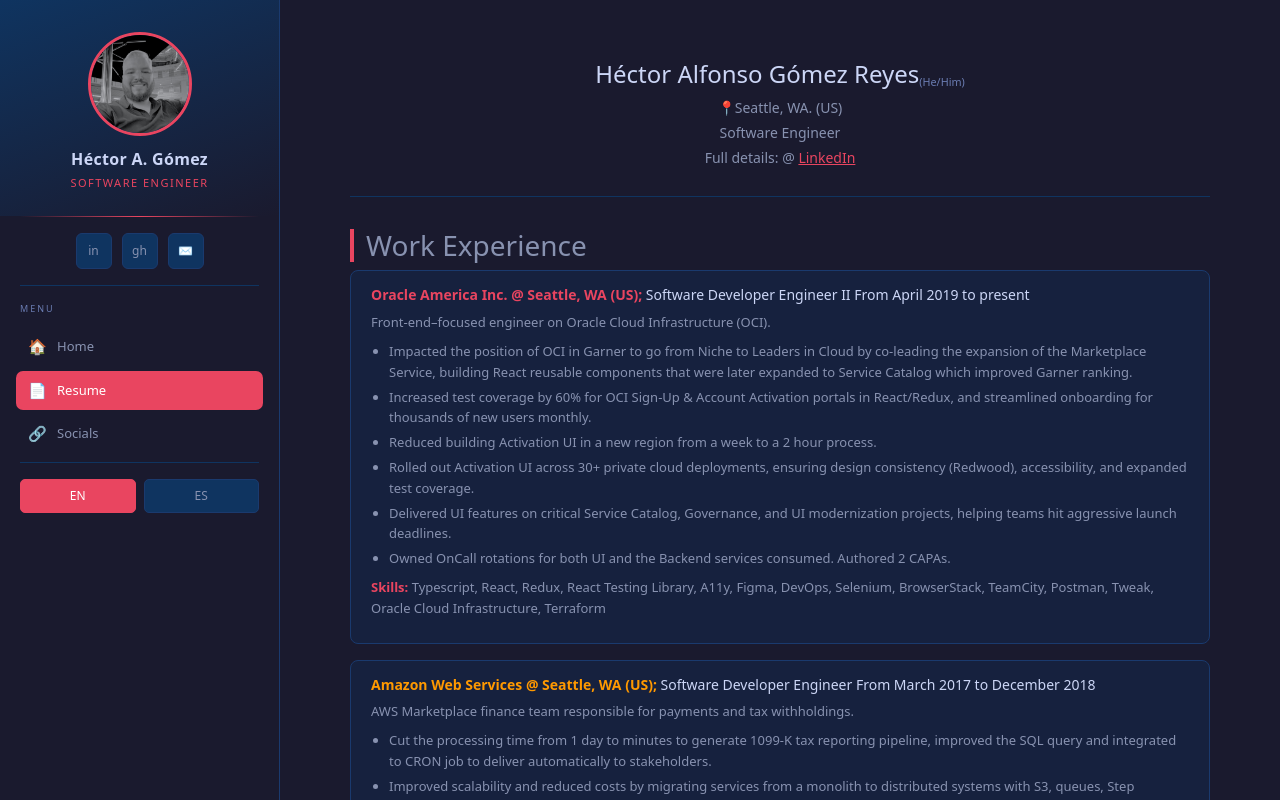
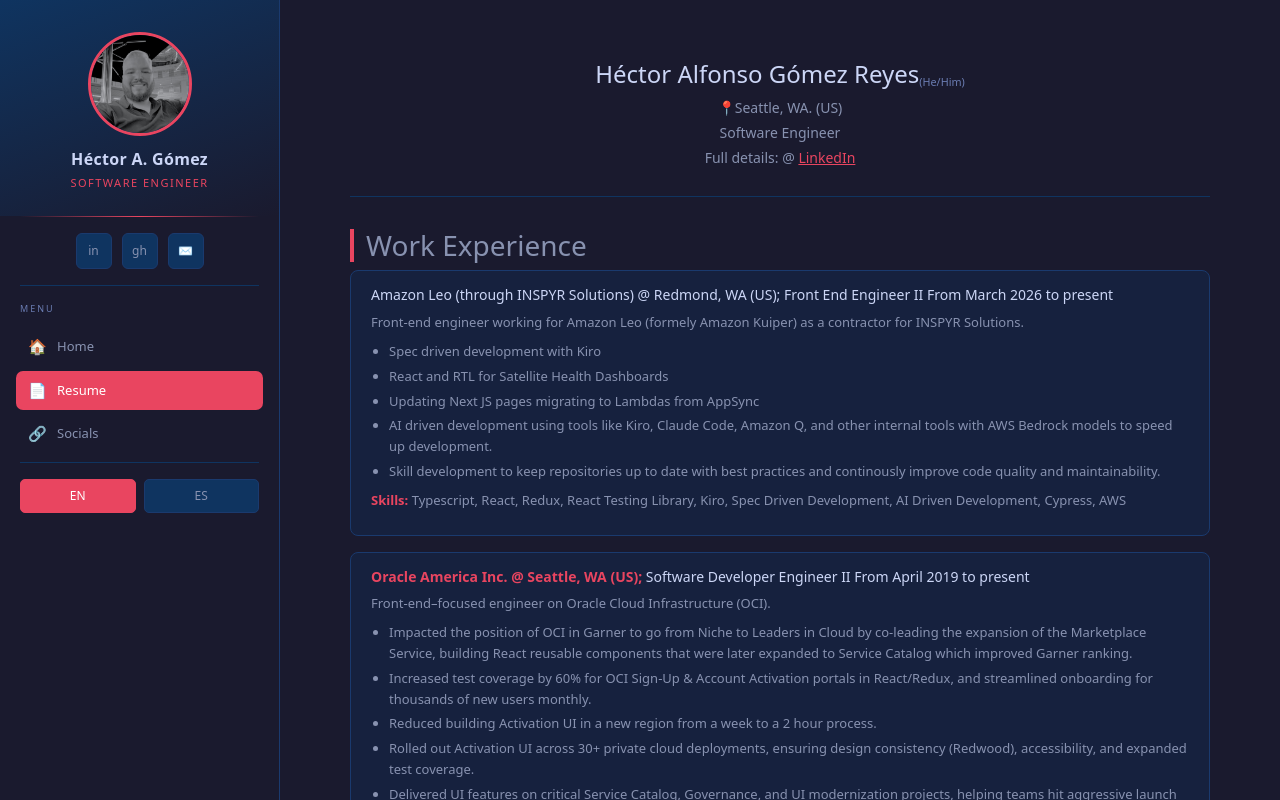
Before and after one commit to hectoragr/portfolio, a React (Vite) app: page /resume in a window 1280 px wide. Shown: the top 800 px of the page. Built offline with nearby package versions, Linux system fonts and the light colour scheme.

Commit message:
Feat: Add Resume update with AI experience

```diff
--- a/src/HomePage/HomePage.tsx
+++ b/src/HomePage/HomePage.tsx
@@ -15,7 +15,7 @@
   company: string;
   location: string;
   startDate: string;
-  endDate: string;
+  endDate: string | null;
 };
 
 type SkillCategory = {
@@ -94,7 +94,7 @@
               <div className={`timeline-item__dot${idx === 0 ? ' timeline-item__dot--active' : ''}`} />
               <div className="timeline-item__content">
                 <div className="timeline-item__period">
-                  {fromDate(job.startDate)} — {toDate(job.endDate)}
+                  {fromDate(job.startDate)} — {job.endDate ? toDate(job.endDate) : t('resume.present', 'Present')}
                 </div>
                 <div className="timeline-item__company">{job.company}</div>
                 <div className="timeline-item__title">{job.title}</div>
--- a/src/Resume/Resume.tsx
+++ b/src/Resume/Resume.tsx
@@ -67,7 +67,7 @@
                 <h3>{t('resume.workexptitle', 'Work Experience')}</h3>
                 {data[i18n.language === 'es' ? 'es' : 'en'].jobs.map((item, index) => (
                     <div key={index} className='work-item'>
-                        <h5><span className={getCompanyClassName(item.company)}>{item.company} @ {item.location};</span> {item.title} {t('resume.from', 'from')} {fromDate(item.startDate)} {t('resume.to', 'to')} {toDate(item.endDate)}</h5>
+                        <h5><span className={getCompanyClassName(item.company)}>{item.company} @ {item.location};</span> {item.title} {t('resume.from', 'from')} {fromDate(item.startDate)} {t('resume.to', 'to')} {item.endDate ? toDate(item.endDate) : t('resume.present', 'Present')}</h5>
                         <p>{item.description}</p>
                         <ul>
                             {item.bullets.map((bullet, bulletIndex) => (
--- a/src/commons/skills.json
+++ b/src/commons/skills.json
@@ -11,6 +11,11 @@
       "skills": ["Java", "Spring Boot", "Node.js", "Python", "AWS Lambda"]
     },
     {
+      "name": "AI",
+      "nameEs": "IA",
+      "skills": ["Kiro", "Claude Code", "Amazon Q", "AWS Bedrock", "Superpowers", "Skills", "Prompt Engineering"]
+    },
+    {
       "name": "Cloud & Infra",
       "nameEs": "Nube e Infra",
       "skills": ["AWS", "S3/CloudFront", "Terraform", "Step Functions", "Docker"]
--- a/src/commons/work-experience.json
+++ b/src/commons/work-experience.json
@@ -1,6 +1,32 @@
 {
    "es": {
      "jobs": [
+        {
+            "title": "Front End Engineer II",
+            "company": "Amazon Leo (a través de INSPYR Solutions)",
+            "location": "Redmond, WA (EUA)",
+            "startDate": "2026-03-31",
+            "endDate": null,
+            "description": "Ingeniero front-end trabajando para Amazon Leo (anteriormente Amazon Kuiper) como contratista para INSPYR Solutions.",
+            "bullets": [
+                "Desarrollo guiado por especificaciones con Kiro",
+                "React y RTL para los paneles de salud de satélites",
+                "Actualización de páginas Next JS migrando a Lambdas desde AppSync",
+                "Desarrollo impulsado por IA utilizando herramientas como Kiro, Claude Code, Amazon Q y otras herramientas internas con modelos AWS Bedrock para acelerar el desarrollo.",
+                "Desarrollo de habilidades para mantener los repositorios actualizados con las mejores prácticas y mejorar continuamente la calidad y mantenibilidad del código."
+            ],
+            "skills": [
+                "Typescript",
+                "React",
+                "Redux",
+                "React Testing Library",
+                "Kiro",
+                "Desarrollo guiado por especificaciones",
+                "Desarrollo impulsado por IA",
+                "Cypress",
+                "AWS"
+            ]
+        },
         {
             "title": "Software Developer Engineer II",
             "company": "Oracle America Inc.",
@@ -136,6 +162,32 @@
    "en": {
      "jobs": [
         {
+            "title": "Front End Engineer II",
+            "company": "Amazon Leo (through INSPYR Solutions)",
+            "location": "Redmond, WA (US)",
+            "startDate": "2026-03-31",
+            "endDate": null,
+            "description": "Front-end engineer working for Amazon Leo (formely Amazon Kuiper) as a contractor for INSPYR Solutions.",
+            "bullets": [
+                "Spec driven development with Kiro",
+                "React and RTL for Satellite Health Dashboards",
+                "Updating Next JS pages migrating to Lambdas from AppSync",
+                "AI driven development using tools like Kiro, Claude Code, Amazon Q, and other internal tools with AWS Bedrock models to speed up development.",
+                "Skill development to keep repositories up to date with best practices and continously improve code quality and maintainability."
+            ],
+            "skills": [
+                "Typescript",
+                "React",
+                "Redux",
+                "React Testing Library",
+                "Kiro",
+                "Spec Driven Development",
+                "AI Driven Development",
+                "Cypress",
+                "AWS"
+            ]
+        },
+        {
             "title": "Software Developer Engineer II",
             "company": "Oracle America Inc.",
             "location": "Seattle, WA (US)",
```
